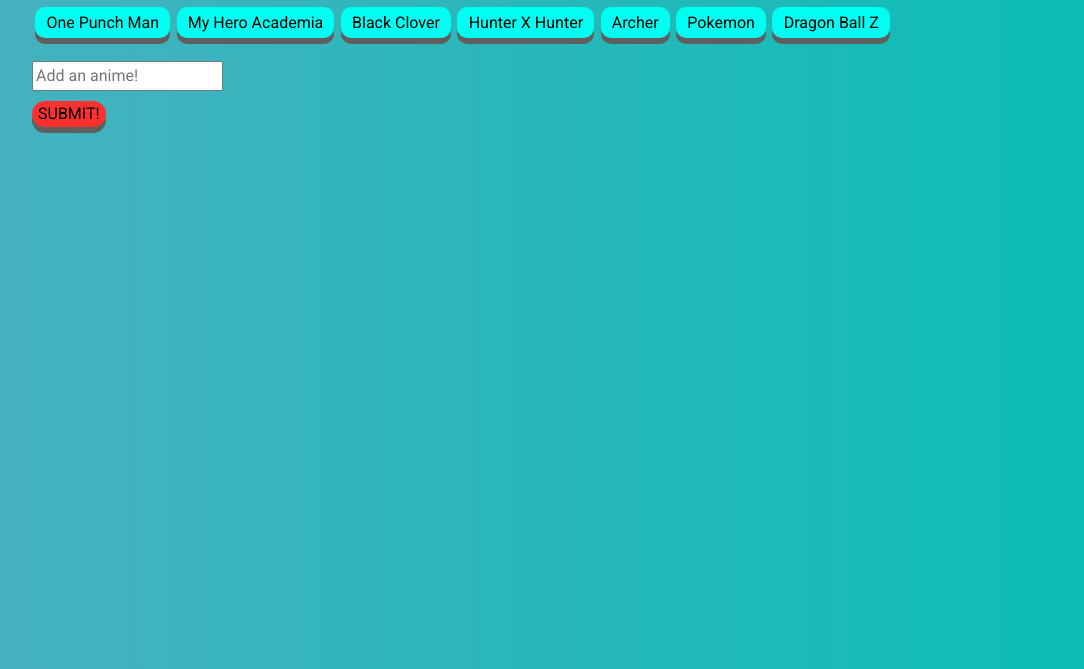
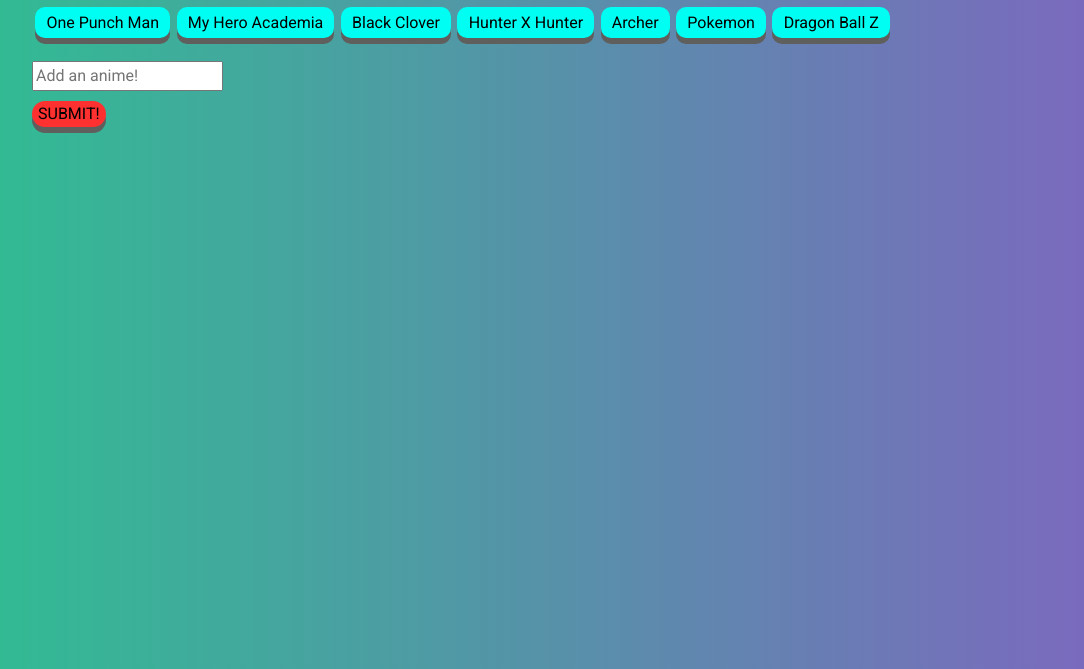
Before and after one commit to Fitzpa/Giphy-API-Project, a plain HTML site: page index.html in a window 1280 px wide. Shown: the part 141-810 px from the top of the page, without its empty margins (63-1147 px from the left). Drawn offline with nearby package versions, Linux system fonts and the light colour scheme.

Commit message:
background change

```diff
--- a/assets/css/style.css
+++ b/assets/css/style.css
@@ -4,11 +4,11 @@ html {
 }
 
 body {
-  background: #06beb6;
+  background: #8360c3;
   /* fallback for old browsers */
-  background: -webkit-linear-gradient(to right, #48b1bf, #06beb6);
+  background: -webkit-linear-gradient(to right, #2ebf91, #8360c3);
   /* Chrome 10-25, Safari 5.1-6 */
-  background: linear-gradient(to right, #48b1bf, #06beb6);
+  background: linear-gradient(to right, #2ebf91, #8360c3);
   /* W3C, IE 10+/ Edge, Firefox 16+, Chrome 26+, Opera 12+, Safari 7+ */
   font-family: 'Roboto', sans-serif;
   height: 100%;
```
